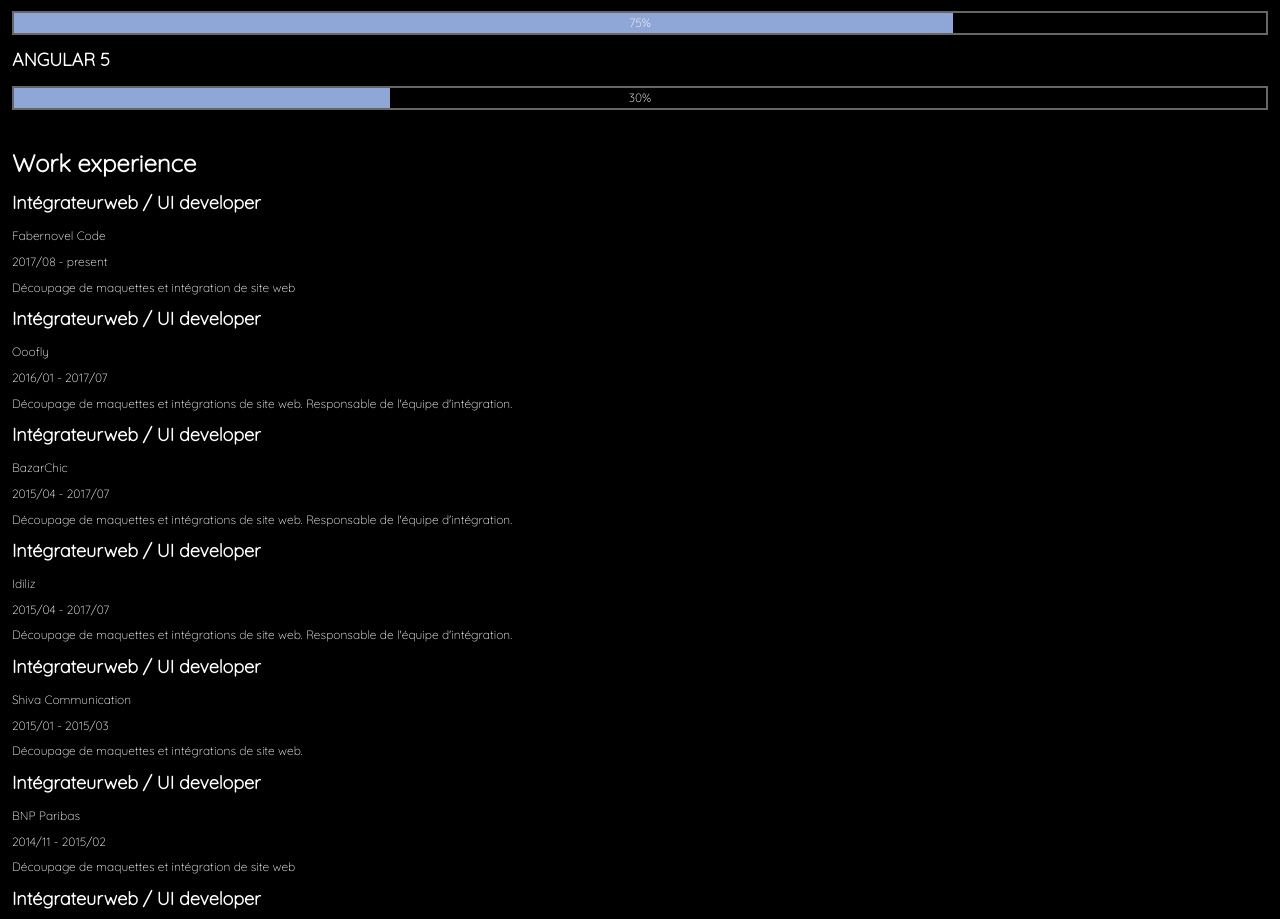
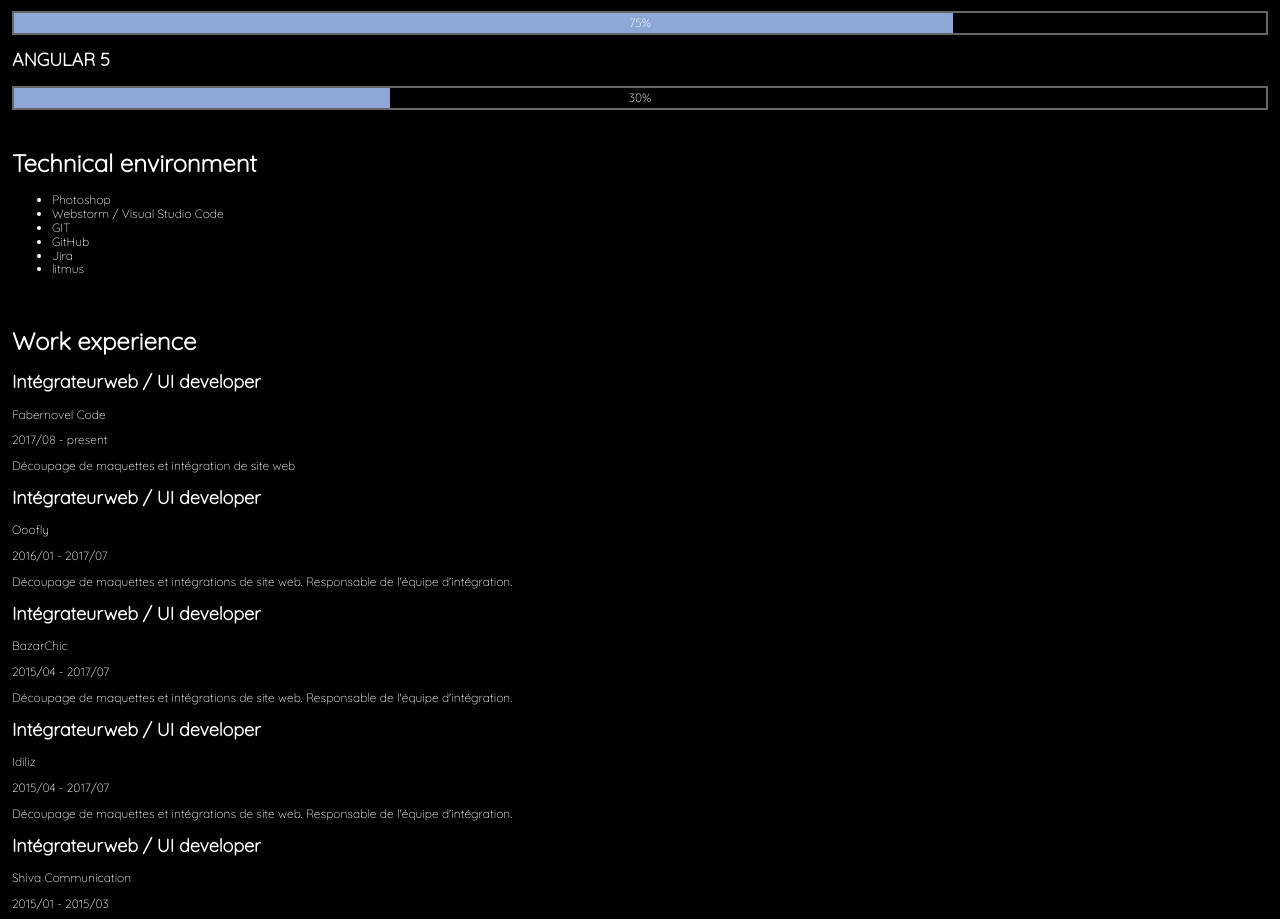
Before and after one commit to web-duke/resume, an Angular app: page / in a window 1280 px wide. Shown: the part 1120-2039 px from the top of the page. Built offline with nearby package versions, Linux system fonts and the light colour scheme; what ng2-responsive would draw is missing.

Commit message:
technical environment

```diff
--- a/src/app/app.component.html
+++ b/src/app/app.component.html
@@ -2,4 +2,6 @@
 
 <app-skills></app-skills>
 
+<app-technical-environment></app-technical-environment>
+
 <app-work-experience></app-work-experience>
--- a/src/app/app.module.ts
+++ b/src/app/app.module.ts
@@ -9,6 +9,7 @@ import { SkillsComponent } from './skills/skills.component';
 import { SkillsItemComponent } from './skills/skills-item/skills-item.component';
 import { WorkExperienceComponent } from './work-experience/work-experience.component';
 import { WorkExperienceItemComponent } from './work-experience/work-experience-item/work-experience-item.component';
+import { TechnicalEnvironmentComponent } from './technical-environment/technical-environment.component';
 
 
 @NgModule({
@@ -18,7 +19,8 @@ import { WorkExperienceItemComponent } from './work-experience/work-experience-i
     SkillsComponent,
     SkillsItemComponent,
     WorkExperienceComponent,
-    WorkExperienceItemComponent
+    WorkExperienceItemComponent,
+    TechnicalEnvironmentComponent
   ],
   imports: [
     BrowserModule,
--- a/src/app/skills/skills-item/skills-item.component.ts
+++ b/src/app/skills/skills-item/skills-item.component.ts
@@ -14,7 +14,6 @@ export class SkillsItemComponent implements OnInit {
 
   ngOnInit() {
     this.barPosition = 100 - this.xp;
-    console.log(this.barPosition);
   }
 
 }
--- /dev/null
+++ b/src/app/technical-environment/technical-environment.component.html
@@ -0,0 +1,11 @@
+<section class="technical-environment">
+  <h1>Technical environment</h1>
+   <ul>
+     <li>Photoshop</li>
+     <li>Webstorm / Visual Studio Code</li>
+     <li>GIT</li>
+     <li>GitHub</li>
+     <li>Jira</li>
+     <li>litmus</li>
+   </ul>
+</section>
--- /dev/null
+++ b/src/app/technical-environment/technical-environment.component.ts
@@ -0,0 +1,15 @@
+import { Component, OnInit } from '@angular/core';
+
+@Component({
+  selector: 'app-technical-environment',
+  templateUrl: './technical-environment.component.html',
+  styleUrls: ['./technical-environment.component.scss']
+})
+export class TechnicalEnvironmentComponent implements OnInit {
+
+  constructor() { }
+
+  ngOnInit() {
+  }
+
+}
```
Also changed, not shown: src/app/technical-environment/technical-environment.component.scss (added), 1 other file (tests, documents, lock files or other folders).
